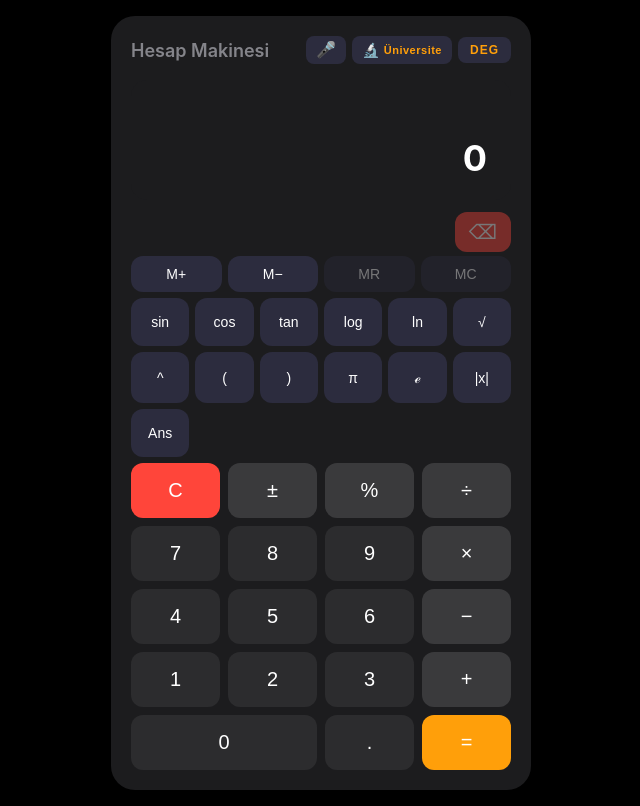
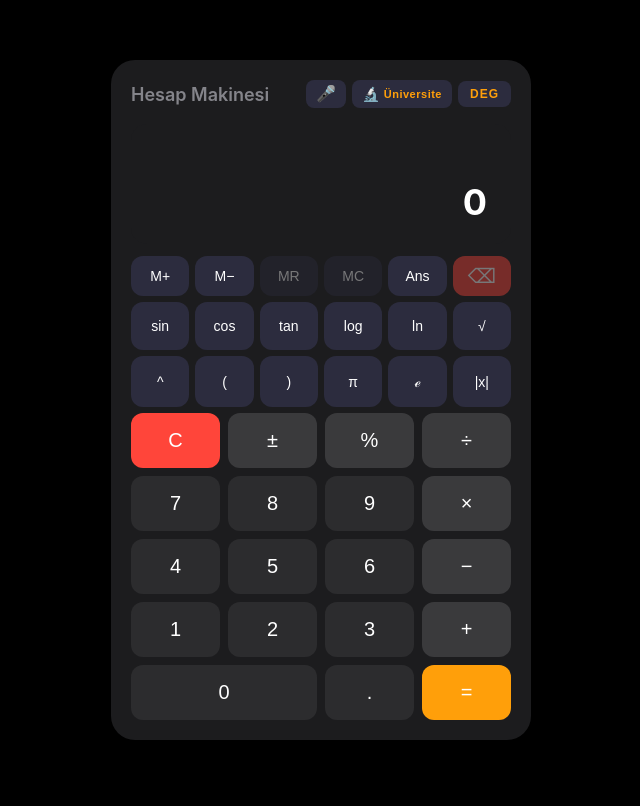
Before and after one commit to sokrateng/hesap-makinesi, a React (Vite) app: page / in a window 1280 px wide. Shown: the whole page, without its empty margins (319-959 px from the left). Built offline with nearby package versions, Linux system fonts and the light colour scheme.

Commit message:
fix: reorganize calculator button layout for consistent grid alignment
- Move Ans and Backspace into Memory row (6-column grid)
- Remove Ans from scientific row (13→12 buttons, clean 6x2)
- MemoryButtons renders fragments instead of own grid container

```diff
--- a/src/App.tsx
+++ b/src/App.tsx
@@ -116,19 +116,37 @@ function App() {
           copyStatus={clipboard.status}
           onCopyResult={handleCopyResult}
         />
-        <div style={{ display: 'flex', justifyContent: 'flex-end', marginBottom: '4px' }}>
+        <div style={{ display: 'grid', gridTemplateColumns: 'repeat(6, 1fr)', gap: '6px', marginBottom: '6px' }}>
+          <MemoryButtons
+            hasMemory={mem.hasMemory}
+            onMemoryAdd={handleMemoryAdd}
+            onMemorySubtract={handleMemorySubtract}
+            onMemoryRecall={handleMemoryRecall}
+            onMemoryClear={mem.memoryClear}
+          />
+          <button
+            className="btn-scientific"
+            onClick={() => calc.append('Ans')}
+            style={{
+              backgroundColor: 'var(--bg-scientific)',
+              color: 'var(--text-button)',
+              border: 'none',
+              borderRadius: 'var(--btn-radius)',
+              fontSize: 'var(--btn-sci-font-size)',
+              fontWeight: 500,
+              cursor: 'pointer',
+              padding: '10px 8px',
+              transition: 'filter 150ms, transform 100ms',
+              userSelect: 'none',
+            }}
+          >
+            Ans
+          </button>
           <BackspaceButton
             onClick={calc.deleteLast}
             disabled={!calc.expression}
           />
         </div>
-        <MemoryButtons
-          hasMemory={mem.hasMemory}
-          onMemoryAdd={handleMemoryAdd}
-          onMemorySubtract={handleMemorySubtract}
-          onMemoryRecall={handleMemoryRecall}
-          onMemoryClear={mem.memoryClear}
-        />
         <ButtonGrid
           onAppend={calc.append}
           onClear={calc.clear}
--- a/src/components/ButtonGrid.tsx
+++ b/src/components/ButtonGrid.tsx
@@ -20,7 +20,6 @@ const SCIENTIFIC_ROW: ButtonDef[] = [
   { label: 'π', value: 'π', variant: 'scientific' },
   { label: 'ℯ', value: 'ℯ', variant: 'scientific' },
   { label: '|x|', value: 'abs(', variant: 'scientific' },
-  { label: 'Ans', value: 'Ans', variant: 'scientific' },
 ]
 
 const MAIN_GRID: ButtonDef[] = [
--- a/src/components/MemoryButtons.tsx
+++ b/src/components/MemoryButtons.tsx
@@ -33,14 +33,7 @@ export function MemoryButtons({
   onMemoryClear,
 }: MemoryButtonsProps) {
   return (
-    <div
-      style={{
-        display: 'grid',
-        gridTemplateColumns: 'repeat(4, 1fr)',
-        gap: '6px',
-        marginBottom: '6px',
-      }}
-    >
+    <>
       <button
         style={buttonStyle}
         onClick={onMemoryAdd}
@@ -85,6 +78,6 @@ export function MemoryButtons({
       >
         MC
       </button>
-    </div>
+    </>
   )
 }
```
